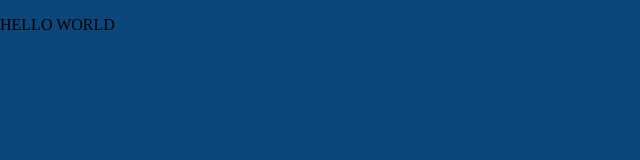
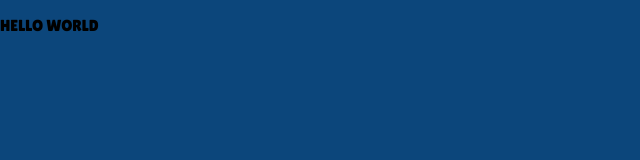
Before and after one commit to louislafosse/nuit-de-info, a website built with Vite: page index.html in a window 1280 px wide. Shown: the full height of the page, 0-640 px from the left. Built offline with nearby package versions, Linux system fonts and the light colour scheme.

Commit message:
style(Lolita One): add lolita One font

```diff
--- a/style.css
+++ b/style.css
@@ -1,3 +1,9 @@
+@import url('https://fonts.googleapis.com/css2?family=Lilita+One&display=swap');
+
+#LOL {
+  font-family: 'Lilita One';
+}
+
 body, #app, html {
   position: absolute;
   top: 0;
```
